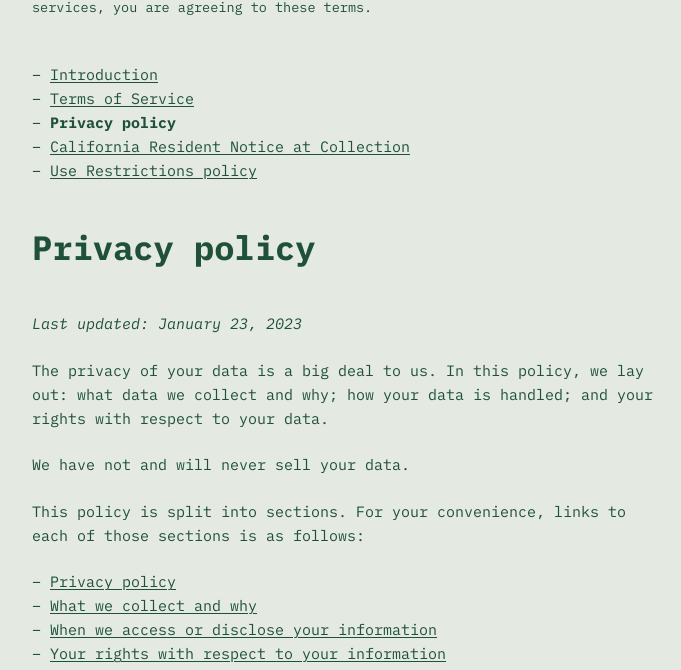
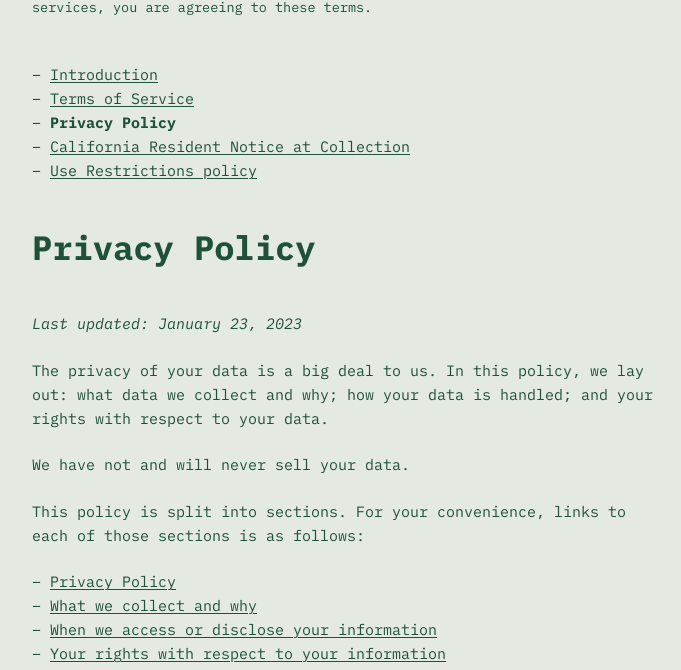
Before and after one commit to goodenoughllc/policies, a Jekyll site: the page built from privacy.md, in a window 1280 px wide and 900 px high. Shown: the part 179-849 px from the top of the window, without its empty margins (293-974 px from the left). Built offline with Jekyll 4.4.1, drawn with Linux system fonts in a browser that asks for light colours; nearby versions of some CDN libraries.

Commit message:
Privacy Policy with a capital P
for @mlettini

```diff
--- a/_layouts/base.html
+++ b/_layouts/base.html
@@ -99,7 +99,7 @@
       <ul class="policy-nav">
         <li><a href="{{ site.baseurl }}/"{% if page.url == "/" %} class="selected"{% endif %}>Introduction</a></li>
         <li><a href="{{ site.baseurl }}/terms/"{% if page.url == "/terms/" %} class="selected"{% endif %}>Terms of Service</a></li>
-        <li><a href="{{ site.baseurl }}/privacy/"{% if page.url == "/privacy/" %} class="selected"{% endif %}>Privacy policy</a></li>
+        <li><a href="{{ site.baseurl }}/privacy/"{% if page.url == "/privacy/" %} class="selected"{% endif %}>Privacy Policy</a></li>
         <li><a href="{{ site.baseurl }}/ccpa/"{% if page.url == "/ccpa/" %} class="selected"{% endif %}>California Resident Notice at Collection</a></li>
         <li><a href="{{ site.baseurl }}/abuse/"{% if page.url == "/abuse/" %} class="selected"{% endif %}>Use Restrictions policy</a></li>
       </ul>
--- a/privacy.md
+++ b/privacy.md
@@ -1,5 +1,5 @@
 ---
-title: Privacy policy
+title: Privacy Policy
 description: Good Enough takes the privacy of your data seriously. Here’s the rundown of what we collect and why, when we access your information, and your rights.
 layout: base
 permalink: /privacy/
@@ -13,7 +13,7 @@ We have not and will never sell your data.
 
 This policy is split into sections. For your convenience, links to each of those sections is as follows:
 
-* [Privacy policy](#privacy-policy)
+* [Privacy Policy](#privacy-policy)
 * [What we collect and why](#what-we-collect-and-why)
 * [When we access or disclose your information](#when-we-access-or-disclose-your-information)
 * [Your rights with respect to your information](#your-rights-with-respect-to-your-information)
```
Also changed, not shown: README.md.
